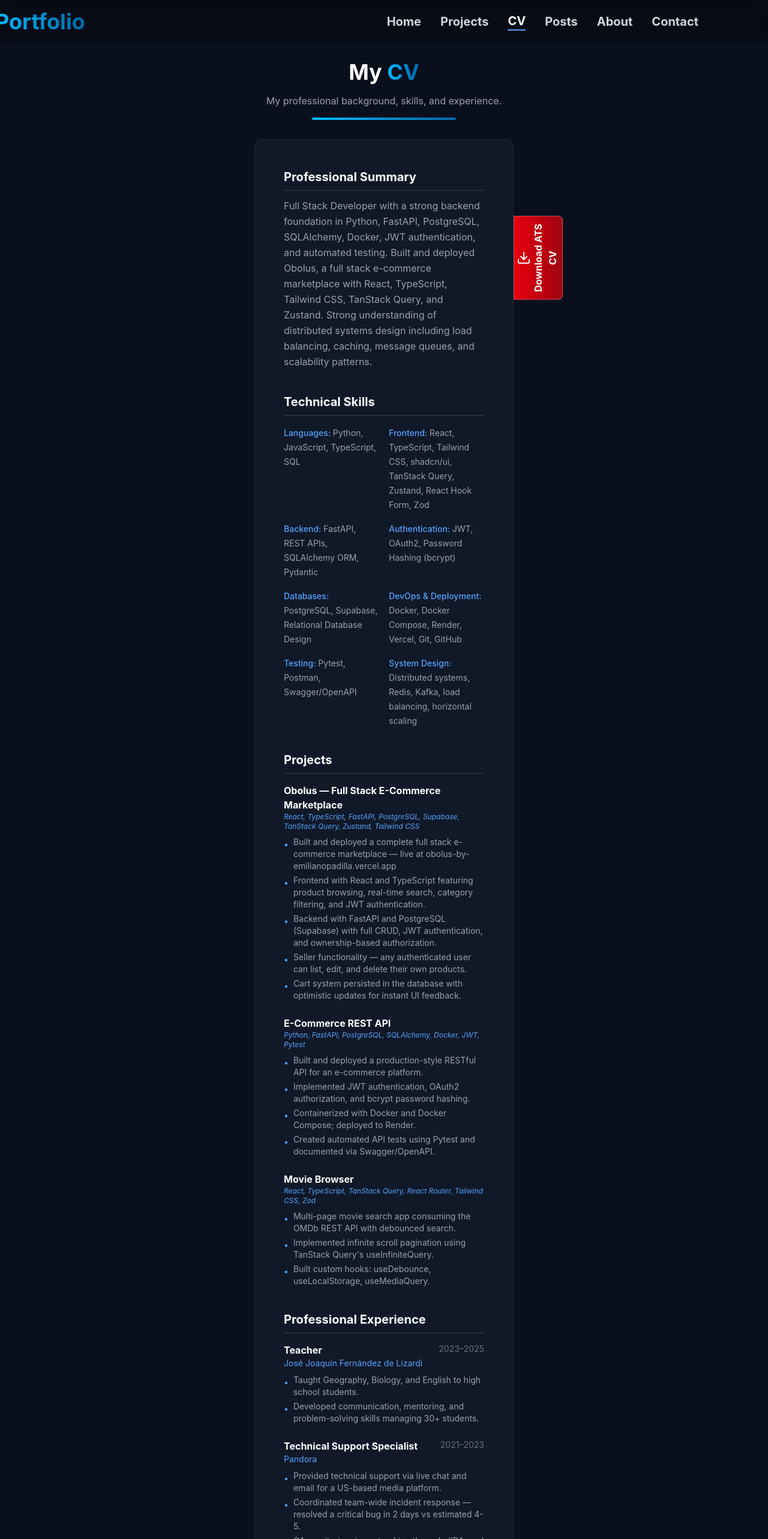
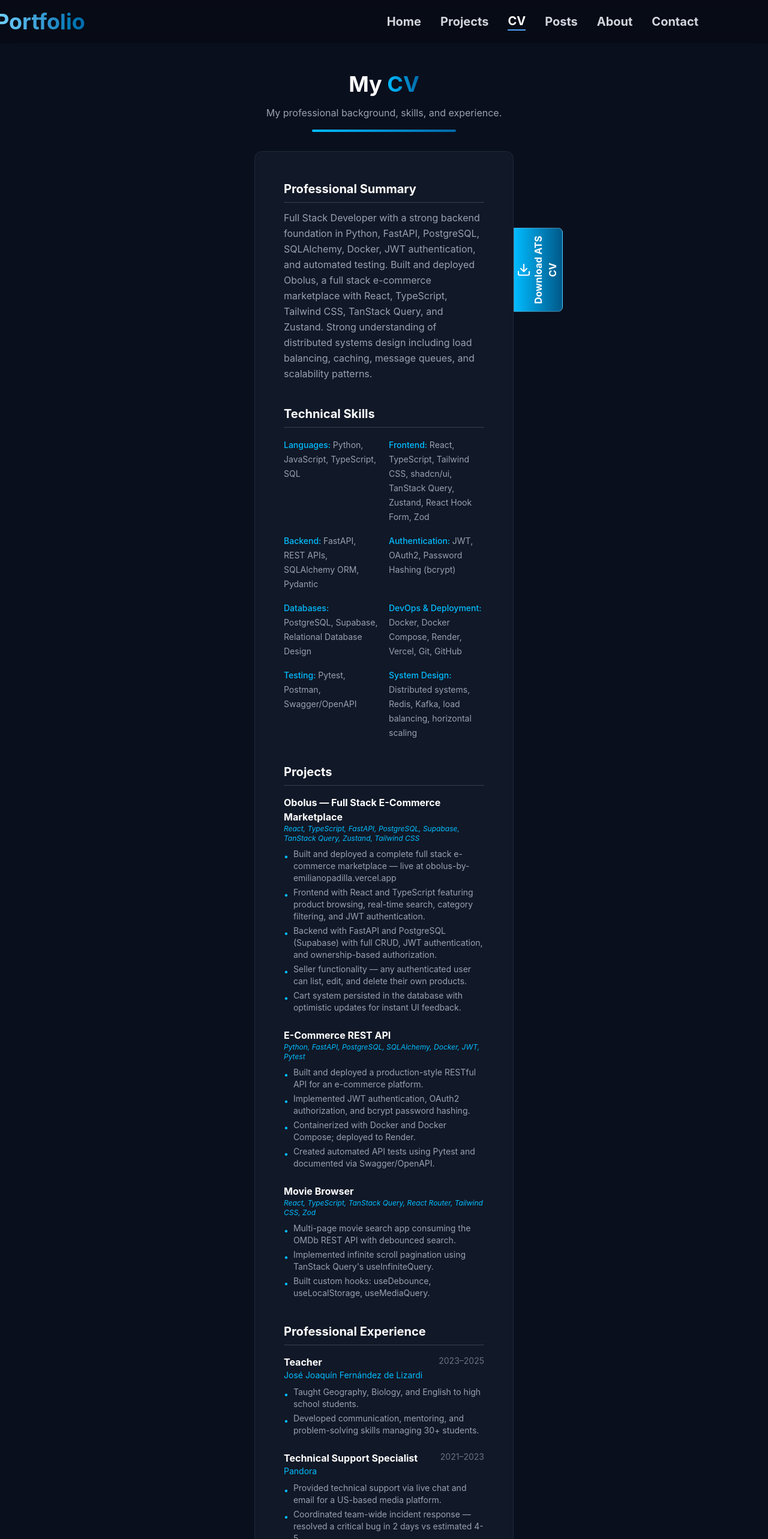
Before and after one commit to EmilianoPadilla/portfolio, a React (Vite) app: page /cv in a window 1280 px wide. Shown: the top 2566 px of the page at 60% size. Built offline with nearby package versions, Linux system fonts and the light colour scheme.

Commit message:
changed to sky blue

```diff
--- a/src/components/Navbar.tsx
+++ b/src/components/Navbar.tsx
@@ -31,7 +31,7 @@ function Navbar() {
 
         {/* Logo */}
         <Link to="/">
-          <span className="text-4xl font-bold bg-gradient-to-r from-sky-400 to-sky-700 bg-clip-text text-transparent -ml-4">
+          <span className="text-4xl font-bold bg-gradient-to-r from-sky-300 to-sky-700 bg-clip-text text-transparent -ml-4">
             Portfolio
           </span>
         </Link>
--- a/src/index.css
+++ b/src/index.css
@@ -5,7 +5,7 @@ html {
 }
 
 body {
-  background-color: #0a0f1e;
+  background-color: #050c16;
 }
 
 #cv {
--- a/src/sections/About.tsx
+++ b/src/sections/About.tsx
@@ -21,17 +21,17 @@ const photos = [
 
 function About() {
   return (
-    <section id="about" className="min-h-screen flex flex-col pt-25 pb-10">
+    <section id="about" className="min-h-screen flex flex-col pt-30 pb-10">
 
       {/* Section header */}
-      <div className="text-left mb-8 ml-180 pl-12">
+      <div className="text-left mb-8 ml-190 pl-12">
         <h2 className="text-4xl font-bold text-white mb-4">
           About{' '}
           <span className="bg-gradient-to-r from-sky-400 to-sky-700 bg-clip-text text-transparent">
             Me
           </span>
         </h2>
-        <div className="w-24 h-1 bg-gradient-to-r from-sky-400 to-sky-700 mt-4 rounded-full" />
+        <div className="w-44 h-1 bg-gradient-to-r from-sky-400 to-sky-700 mt-4 rounded-full" />
       </div>
 
       {/* Main content — full width, no padding on left */}
@@ -56,7 +56,7 @@ function About() {
         </div>
 
         {/* Right side — text */}
-        <div className="flex-1 flex flex-col gap-6 pt-0 pl-120 pr-40">
+        <div className="flex-1 flex flex-col gap-6 pt-0 pl-130 pr-100">
           <p className="text-gray-300 leading-relaxed text-lg">
             I'm a Full Stack Developer based in Puerto Vallarta, Mexico. I come from an
             unconventional path — Earth Sciences at UNAM, teaching, and technical support
@@ -81,7 +81,7 @@ function About() {
               { label: 'Availability', value: 'Open to opportunities' },
             ].map((item) => (
               <div key={item.label}>
-                <span className="text-blue-400 font-medium text-sm">{item.label}: </span>
+                <span className="text-sky-400 font-medium text-sm">{item.label}: </span>
                 <span className="text-gray-400 text-sm">{item.value}</span>
               </div>
             ))}
--- a/src/sections/CV.tsx
+++ b/src/sections/CV.tsx
@@ -2,7 +2,7 @@ import { FiDownload } from 'react-icons/fi';
 
 function CV() {
   return (
-    <section id="cv" className="min-h-screen flex flex-col px-6 pt-25 pb-10">
+    <section id="cv" className="min-h-screen flex flex-col px-6 pt-30 pb-10">
       <div className="relative mx-100">
 
         {/* Section header */}
@@ -25,7 +25,7 @@ function CV() {
                 href="/Emiliano_Padilla_Resume.pdf"
                 download
                 className="absolute -right-20.5  top-65
-                    bg-gradient-to-r from-red-800 to-red-600
+                    bg-gradient-to-r from-sky-800 to-sky-400
                     text-white px-3 py-1
                     rounded-l-lg text-base font-bold
                     hover:opacity-70 transition-opacity
@@ -77,7 +77,7 @@ function CV() {
                 { label: 'System Design', value: 'Distributed systems, Redis, Kafka, load balancing, horizontal scaling' },
               ].map((skill) => (
                 <div key={skill.label}>
-                  <span className="text-blue-400 font-medium text-sm">{skill.label}: </span>
+                  <span className="text-sky-400 font-medium text-sm">{skill.label}: </span>
                   <span className="text-gray-400 text-sm">{skill.value}</span>
                 </div>
               ))}
@@ -124,11 +124,11 @@ function CV() {
               ].map((project) => (
                 <div key={project.title}>
                   <h4 className="text-white font-bold">{project.title}</h4>
-                  <p className="text-blue-400 text-xs italic mb-2">{project.stack}</p>
+                  <p className="text-sky-400 text-xs italic mb-2">{project.stack}</p>
                   <ul className="flex flex-col gap-1">
                     {project.bullets.map((bullet, i) => (
                       <li key={i} className="text-gray-400 text-sm flex gap-2">
-                        <span className="text-blue-400 mt-1">•</span>
+                        <span className="text-sky-400 mt-1">•</span>
                         {bullet}
                       </li>
                     ))}
@@ -177,14 +177,14 @@ function CV() {
                   <div className="flex justify-between items-start">
                     <div>
                       <h4 className="text-white font-bold">{job.title}</h4>
-                      <p className="text-blue-400 text-sm">{job.company}</p>
+                      <p className="text-sky-400 text-sm">{job.company}</p>
                     </div>
                     <span className="text-gray-500 text-sm">{job.dates}</span>
                   </div>
                   <ul className="flex flex-col gap-1 mt-2">
                     {job.bullets.map((bullet, i) => (
                       <li key={i} className="text-gray-400 text-sm flex gap-2">
-                        <span className="text-blue-400 mt-1">•</span>
+                        <span className="text-sky-400 mt-1">•</span>
                         {bullet}
                       </li>
                     ))}
@@ -202,7 +202,7 @@ function CV() {
             <div className="flex justify-between items-start">
               <div>
                 <h4 className="text-white font-bold">Bachelor of Science in Earth Sciences</h4>
-                <p className="text-blue-400 text-sm">National Autonomous University of Mexico (UNAM)</p>
+                <p className="text-sky-400 text-sm">National Autonomous University of Mexico (UNAM)</p>
               </div>
               <span className="text-gray-500 text-sm">2014–2019</span>
             </div>
--- a/src/sections/Contact.tsx
+++ b/src/sections/Contact.tsx
@@ -28,7 +28,7 @@ function Contact() {
           <div className="grid grid-cols-1 md:grid-cols-3 gap-4">
             <a
               href="mailto:emilianopadillarobles@gmail.com"
-              className="bg-[#111827] border border-gray-800 rounded-xl p-6 flex flex-col items-center gap-3 hover:border-blue-500/50 transition-colors duration-300 text-center"
+              className="bg-[#111827] border border-gray-800 rounded-xl p-6 flex flex-col items-center gap-3 hover:border-sky-400/50 transition-colors duration-300 text-center"
             >
               <div className="w-12 h-12 rounded-full bg-blue-500/10 flex items-center justify-center">
                 <Mail className="w-6 h-6 text-blue-400" />
@@ -41,10 +41,10 @@ function Contact() {
               href="https://github.com/EmilianoPadilla"
               target="_blank"
               rel="noopener noreferrer"
-              className="bg-[#111827] border border-gray-800 rounded-xl p-6 flex flex-col items-center gap-3 hover:border-blue-500/50 transition-colors duration-300 text-center"
+              className="bg-[#111827] border border-gray-800 rounded-xl p-6 flex flex-col items-center gap-3 hover:border-sky-400/50 transition-colors duration-300 text-center"
             >
               <div className="w-12 h-12 rounded-full bg-blue-500/10 flex items-center justify-center">
-                <FaGithub className="w-6 h-6 text-blue-400" />
+                <FaGithub className="w-6 h-6 text-sky-400" />
               </div>
               <span className="text-white font-medium">GitHub</span>
               <span className="text-gray-400 text-xs">github.com/EmilianoPadilla</span>
@@ -54,10 +54,10 @@ function Contact() {
               href="https://linkedin.com/in/emiliano-padilla-robles"
               target="_blank"
               rel="noopener noreferrer"
-              className="bg-[#111827] border border-gray-800 rounded-xl p-6 flex flex-col items-center gap-3 hover:border-blue-500/50 transition-colors duration-300 text-center"
+              className="bg-[#111827] border border-gray-800 rounded-xl p-6 flex flex-col items-center gap-3 hover:border-sky-400/50 transition-colors duration-300 text-center"
             >
               <div className="w-12 h-12 rounded-full bg-blue-500/10 flex items-center justify-center">
-                <FaLinkedin className="w-6 h-6 text-blue-400" />
+                <FaLinkedin className="w-6 h-6 text-sky-400" />
               </div>
               <span className="text-white font-medium">LinkedIn</span>
               <span className="text-gray-400 text-xs">emiliano-padilla-robles</span>
@@ -66,7 +66,7 @@ function Contact() {
 
           {/* Location */}
           <div className="flex items-center justify-center gap-2 text-gray-400">
-            <MapPin className="w-4 h-4 text-blue-400" />
+            <MapPin className="w-4 h-4 text-sky-400" />
             <span>Puerto Vallarta, Jalisco, Mexico — Remote friendly</span>
           </div>
 
@@ -74,7 +74,7 @@ function Contact() {
           <div className="text-center">
             <a
               href="mailto:emilianopadillarobles@gmail.com"
-              className="inline-block bg-gradient-to-r from-sky-400 to-sky-700 text-white px-8 py-4 rounded-lg font-medium hover:opacity-90 transition-opacity text-lg"
+              className="inline-block bg-gradient-to-r from-sky-400 to-sky-700 text-white px-8 py-4 rounded-lg font-medium hover:opacity-70 transition-opacity text-lg"
             >
               Send me an email
             </a>
--- a/src/sections/Posts.tsx
+++ b/src/sections/Posts.tsx
@@ -2,7 +2,7 @@ import { posts } from '../data/posts'
 
 function Posts() {
   return (
-    <section id="posts" className="min-h-screen flex flex-col px-6 pt-25">
+    <section id="posts" className="min-h-screen flex flex-col px-6 pt-30">
       <div className="container mx-auto">
 
         {/* Section header */}
@@ -24,10 +24,10 @@ function Posts() {
           {posts.map((post, index) => (
             <div
               key={index}
-              className="bg-[#111827] border border-gray-800 rounded-xl p-6 flex flex-col gap-4 hover:border-blue-500/50 transition-colors duration-300"
+              className="bg-[#111827] border border-gray-800 rounded-xl p-6 flex flex-col gap-4 hover:border-sky-300/50 transition-colors duration-300"
             >
               {/* Date */}
-              <span className="text-blue-400 text-sm font-medium">{post.date}</span>
+              <span className="text-sky-400 text-sm font-medium">{post.date}</span>
 
               {/* Content */}
               <p className="text-gray-300 leading-relaxed whitespace-pre-line">
@@ -38,7 +38,7 @@ function Posts() {
               {post.tags && (
                 <div className="flex flex-wrap gap-2">
                   {post.tags.map((tag) => (
-                    <span key={tag} className="text-blue-400 text-sm font-medium">
+                    <span key={tag} className="text-sky-400 text-sm font-medium">
                       {tag}
                     </span>
                   ))}
--- a/src/sections/Projects.tsx
+++ b/src/sections/Projects.tsx
@@ -4,7 +4,7 @@ import { projects } from '../data/projects'
 
 function Projects() {
   return (
-    <section id="projects" className="min-h-screen flex flex-col px-6 pt-40">
+    <section id="projects" className="min-h-screen flex flex-col px-6 pt-30">
       <div className="container mx-auto">
 
         {/* Section header */}
```
